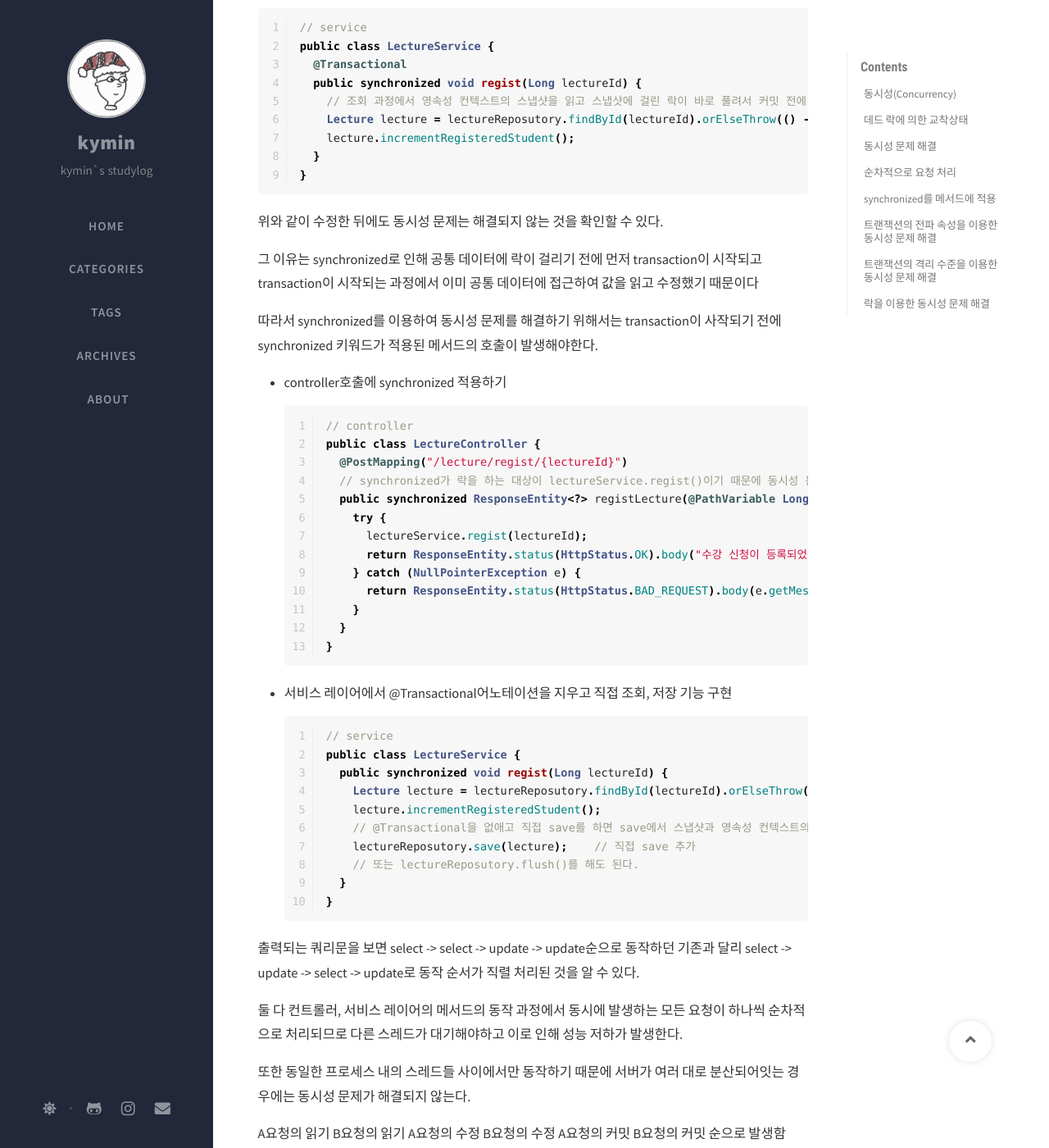
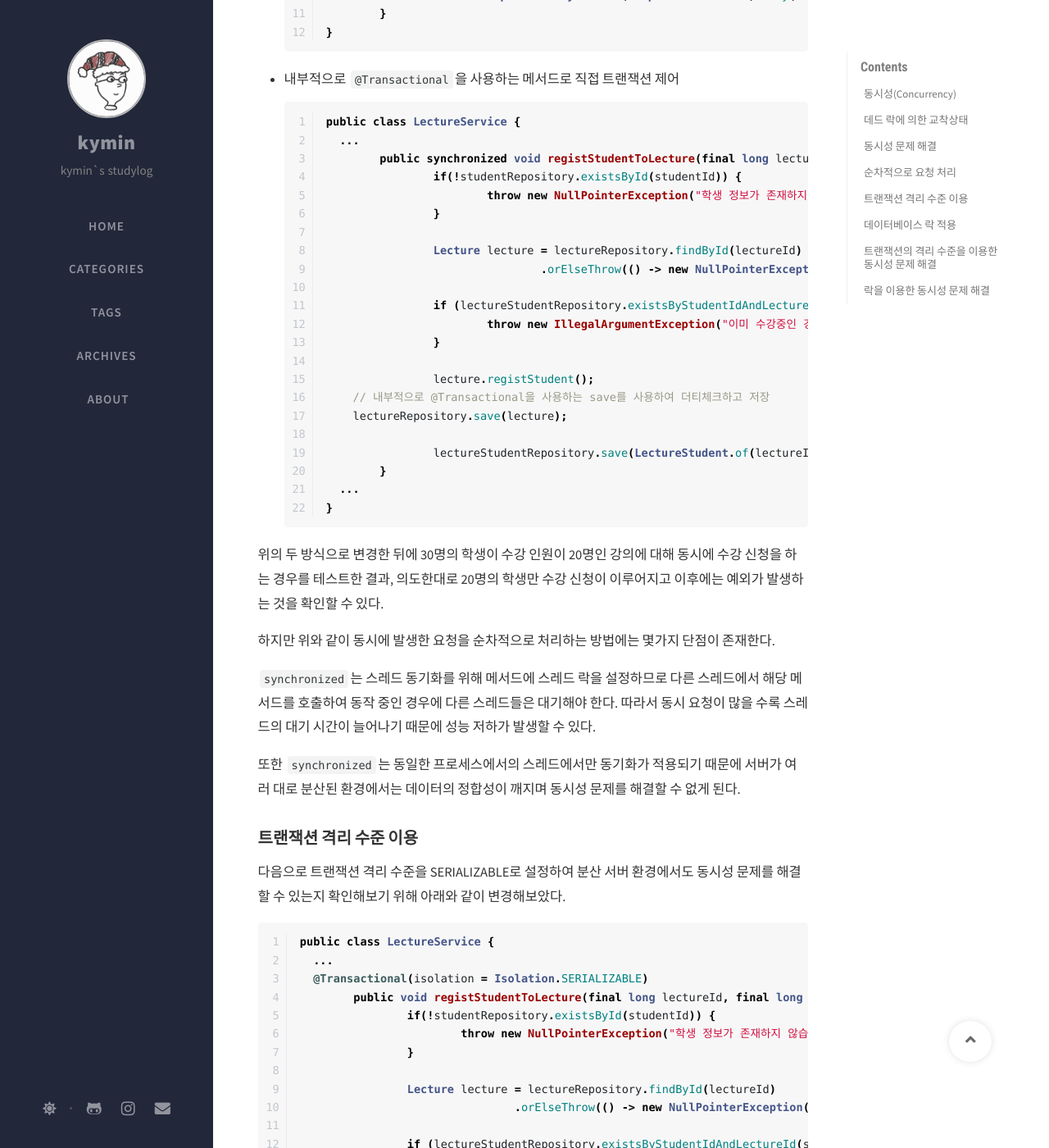
Before and after one commit to Kyoung-M1N/kyoung-M1N.github.io, a Jekyll site: the page built from _posts/spring/2025-02-09-[Spring]concurrency.md, in a window 1280 px wide and 1400 px high, scrolled down 6980 px. Shown: the whole window at 82% size. Built offline with Jekyll 4.4.1, drawn with Linux system fonts in a browser that asks for light colours; nearby versions of some CDN libraries; comment, search, counter and statistics services are not loaded; some of the changed text lies outside the part shown.

Commit message:
docs: 포스트 수정

````diff
--- a/_posts/spring/2025-02-09-[Spring]concurrency.md
+++ b/_posts/spring/2025-02-09-[Spring]concurrency.md
@@ -57,8 +57,9 @@ public class LectureService {
 			throw new IllegalArgumentException("이미 수강중인 강의입니다");
 		}
 
+		lecture.registStudent();
+
 		lectureStudentRepository.save(LectureStudent.of(student, lecture));
-		lecture.registStudent();
 	}
 }
 
@@ -186,6 +187,7 @@ public class LectureStudent {
 
 ```java
 public class LectureService {
+  ...
   @Transactional
 	public synchronized void registStudentToLecture(final long lectureId, final long studentId) {
 		if(!studentRepository.existsById(studentId)) {
@@ -199,9 +201,11 @@ public class LectureService {
 			throw new IllegalArgumentException("이미 수강중인 강의입니다");
 		}
 
+		lecture.registStudent();
+
 		lectureStudentRepository.save(LectureStudent.of(lectureId, studentId));
-		lecture.registStudent();
 	}
+  ...
 }
 ```
 
@@ -221,96 +225,103 @@ public class LectureService {
 
 `synchronized` 키워드가 있음에도 스프링 빈에 등록되어 싱글톤으로 동작하는 `LectureService`의 메서드가 순차적으로 처리되지 않는 이유는 해당 메서드가 트랜잭션 내에서 동작하기 때문이다.
 
-`@Transactional`은 AOP로 동작하게 된다. 따라서 해당 키워드가 존재하는 메서드가 호출되면 AOP프록시가 먼저 메서드의 호출을 가로채고 트랜잭션을 시작한 뒤에 메서드를 실행하게 된다. 이 때 `synchronized`는 AOP 프록시 객체가 담당하는 트랜잭션의 제어가 아닌 해당 키워드가 존재하는 메서드에만 스레드 락을 설정하게 된다. 따라서 여러 스레드에서 동작하는 트랜잭션이 `synchronized` 키워드가 있는 메서드를 순차적으로 처리하더라도, 다른 트랜잭션에서 해당 메서드의 동작이 완료되고 트랜잭션이  커밋되기 전에 메서드가 실행되어 데이터베이스의 값을 읽어오기 때문에 스레드 동기화로 인한 순차 처리의 효과가 완전하게 나타나지 않는 것이다.
+`@Transactional`은 AOP로 동작하게 된다. 따라서 해당 키워드가 존재하는 메서드가 호출되면 AOP프록시가 먼저 메서드의 호출을 가로채고 트랜잭션을 시작한 뒤에 메서드를 실행하게 된다. 이 때 `synchronized`는 AOP 프록시 객체가 담당하는 트랜잭션의 제어가 아닌 해당 키워드가 존재하는 메서드에만 모니터 락을 설정하게 된다. 따라서 여러 스레드에서 동작하는 트랜잭션이 `synchronized` 키워드가 있는 메서드를 순차적으로 처리하더라도, 다른 트랜잭션에서 해당 메서드의 동작이 완료되고 트랜잭션이  커밋되기 전에 메서드가 실행되어 데이터베이스의 값을 읽어오기 때문에 스레드 동기화로 인한 순차 처리의 효과가 완전하게 나타나지 않는 것이다.
+
+> `synchronized` 키워드를 사용하면 공유 자원에 대한 접근을 제어하는 객체인 모니터(Monitor)에 의해 스레드가 모니터 락을 획득 및 반환하며 스레드 동기화가 이루어진다.
 
 즉 A, B트랜잭션이 동작을 하게되는 경우, A 트랜잭션 시작, B 트랜잭션 시작, A가 `synchronized`메서드 호출, B는 A에서 `synchronized`메서드의 동작이 끝날 때 까지 대기 후 호출, A 트랜잭션 커밋, B 트랜잭션 커밋 순으로 동작하여 스레드 동기화를 적용해도 원하는대로 동작하지 않는다.
 
+따라서 `synchronized`를 통해 요청을 순차적으로 처리하기 위해서는 아래와 같이 트랜잭션이 제어되는 부분까지 `synchronized`의 범위에 포함시켜야 한다.
 
+- service의 메서드를 호출하는 controller에서 synchronized 적용하기
 
+  ```java
+  public class LectureController {
+  	private final LectureService lectureService;
+    ...
+    @PostMapping(path = "/{lectureId}/{studentId}")
+  	public synchronized ResponseEntity<String> register(
+  			@PathVariable(name = "lectureId") final long lectureId,
+  			@PathVariable(name = "studentId") final long studentId
+  	) {
+  		lectureService.registStudentToLecture(lectureId, studentId);
+  		return ResponseEntity.status(HttpStatus.CREATED).body("수강신청이 완료되었습니다");
+  	}
+  }
+  ```
 
+- 내부적으로 `@Transactional`을 사용하는 메서드로 직접 트랜잭션 제어
 
+  ```java
+  public class LectureService {
+    ...
+  	public synchronized void registStudentToLecture(final long lectureId, final long studentId) {
+  		if(!studentRepository.existsById(studentId)) {
+  			throw new NullPointerException("학생 정보가 존재하지 않습니다");
+  		}
 
+  		Lecture lecture = lectureRepository.findById(lectureId)
+  				.orElseThrow(() -> new NullPointerException("강의가 존재하지 않습니다"));
 
+  		if (lectureStudentRepository.existsByStudentIdAndLectureId(studentId, lectureId)) {
+  			throw new IllegalArgumentException("이미 수강중인 강의입니다");
+  		}
 
+  		lecture.registStudent();
+      // 내부적으로 @Transactional을 사용하는 save를 사용하여 더티체크하고 저장
+      lectureRepository.save(lecture);
 
+  		lectureStudentRepository.save(LectureStudent.of(lectureId, studentId));
+  	}
+    ...
+  }
+  ```
 
+위의 두 방식으로 변경한 뒤에 30명의 학생이 수강 인원이 20명인 강의에 대해 동시에 수강 신청을 하는 경우를 테스트한 결과, 의도한대로 20명의 학생만 수강 신청이 이루어지고 이후에는 예외가 발생하는 것을 확인할 수 있다.
 
+하지만 위와 같이 동시에 발생한 요청을 순차적으로 처리하는 방법에는 몇가지 단점이 존재한다.
 
+`synchronized`는 스레드 동기화를 위해 메서드에 스레드 락을 설정하므로 다른 스레드에서 해당 메서드를 호출하여 동작 중인 경우에 다른 스레드들은 대기해야 한다. 따라서 동시 요청이 많을 수록 스레드의 대기 시간이 늘어나기 때문에 성능 저하가 발생할 수 있다.
 
-### **synchronized를 메서드에 적용**
+또한 `synchronized`는 동일한 프로세스에서의 스레드에서만 동기화가 적용되기 때문에 서버가 여러 대로 분산된 환경에서는 데이터의 정합성이 깨지며 동시성 문제를 해결할 수 없게 된다.
 
-`synchronized`는 자바에서 지원하는 기능으로 멀티스레드 환경에서 여러 개의 스레드간의 동기화를 진행하기 위해 사용한다.
+### **트랜잭션 격리 수준 이용**
 
-여러 개의 스레드가 하나의 데이터에 접근하여 값을 수정하면 해당 스레드의 동작이 끝나기 전에 다른 스레드에서는 바뀐 데이터의 값을 알 수 없기 때문에 데이터에 접근하여 값을 수정하는 기능을 하는 메서드나 필드에 `synchronized`키워드를 추가하여 쓰레드 간의 데이터 동기화를 진행한다.
-
-`synchronized`키워드를 사용하면
-
-모니터 객체가 공유 자원에 다른 스레드가 접근할 수 없도록 락을 걸어버린다.
-
-자바가 내부적으로 메서드나 필드에 block처리를 하여 다른 스레드에서 접근할 수 없도록 하고 작업이 끝나면 unblock처리를 하여 다른 스레드가 접근 가능하도록 한다.
-
-동기화를 통해 특정 데이터에 block이 걸리면 해당 데이터에 접근하려는 다른 스레드들은 대기 해야하므로 동시 접근이 많아질 수록 성능이 저하될 수 있다.
-
-동시성 문제에 대응하기 위해 서비스의 메서드에 `synchronized`키워드를 추가한다.
+다음으로 트랜잭션 격리 수준을 SERIALIZABLE로 설정하여 분산 서버 환경에서도 동시성 문제를 해결할 수 있는지 확인해보기 위해 아래와 같이 변경해보았다.
 
 ```java
-// service
 public class LectureService {
-  @Transactional
-  public synchronized void regist(Long lectureId) {
-    // 조회 과정에서 영속성 컨텍스트의 스냅샷을 읽고 스냅샷에 걸린 락이 바로 풀려서 커밋 전에 다른 트랜잭션이 스냅샷을 읽는 것이 가능하다.
-    Lecture lecture = lectureReposutory.findById(lectureId).orElseThrow(() -> new NullPointerException("강의가 존재하지 않습니다."));
-    lecture.incrementRegisteredStudent();
-  }
+  ...
+  @Transactional(isolation = Isolation.SERIALIZABLE)
+	public void registStudentToLecture(final long lectureId, final long studentId) {
+		if(!studentRepository.existsById(studentId)) {
+			throw new NullPointerException("학생 정보가 존재하지 않습니다");
+		}
+
+		Lecture lecture = lectureRepository.findById(lectureId)
+				.orElseThrow(() -> new NullPointerException("강의가 존재하지 않습니다"));
+
+		if (lectureStudentRepository.existsByStudentIdAndLectureId(studentId, lectureId)) {
+			throw new IllegalArgumentException("이미 수강중인 강의입니다");
+		}
+
+		lecture.registStudent();
+
+		lectureStudentRepository.save(LectureStudent.of(lectureId, studentId));
+	}
+  ...
 }
 ```
 
-위와 같이 수정한 뒤에도 동시성 문제는 해결되지 않는 것을 확인할 수 있다.
+위와 같이 변경한 뒤에  30명의 학생이 수강 인원이 20명인 강의에 대해 동시에 수강 신청을 하는 경우를 테스트한 결과, 비교적 동시성 처리가 잘 되는듯 하지만 중간에 데드락이 발생한다.
 
-그 이유는 synchronized로 인해 공통 데이터에 락이 걸리기 전에 먼저 transaction이 시작되고 transaction이 시작되는 과정에서 이미 공통 데이터에 접근하여 값을 읽고 수정했기 때문이다
+데드락이 발생하는 이유는 SERIALIZABLE이 실제 트랜잭션의 실행을 직렬로 처리하는 것이 아니라 내부적으로 락이나 트랜잭션 스케줄링 등을 이용하여 트랜잭션들이 순차적으로 실행된 것처럼 보이도록 결과를 직렬화하기 때문이다.
 
-따라서 synchronized를 이용하여 동시성 문제를 해결하기 위해서는 transaction이 사작되기 전에 synchronized 키워드가 적용된 메서드의 호출이 발생해야한다.
+따라서 데이터베이스에 접근하는 과정에서 레코드에 공유락을 설정하고 외래키 제약조건이 설정된 경우와 같이 공유락을 획득한 여러 트랜잭션이 배타적 락으로의 전환을 대기하며 데드락이 발생하여 교착 상태가 발생한다.
 
-- controller호출에 synchronized 적용하기
+또한 SERIALIZABLE은
 
-  ```java
-  // controller
-  public class LectureController {
-    @PostMapping("/lecture/regist/{lectureId}")
-    // synchronized가 락을 하는 대상이 lectureService.regist()이기 때문에 동시성 문제가 해결됨
-    public synchronized ResponseEntity<?> registLecture(@PathVariable Long lectureId) {
-      try {
-        lectureService.regist(lectureId);
-        return ResponseEntity.status(HttpStatus.OK).body("수강 신청이 등록되었습니다.");
-      } catch (NullPointerException e) {
-        return ResponseEntity.status(HttpStatus.BAD_REQUEST).body(e.getMessage());
-      }
-    }
-  }
-  ```
-
-
-
-- 서비스 레이어에서 @Transactional어노테이션을 지우고 직접 조회, 저장 기능 구현
-
-  ```java
-  // service
-  public class LectureService {
-    public synchronized void regist(Long lectureId) {
-      Lecture lecture = lectureReposutory.findById(lectureId).orElseThrow(() -> new NullPointerException("강의가 존재하지 않습니다."));
-      lecture.incrementRegisteredStudent();
-      // @Transactional을 없애고 직접 save를 하면 save에서 스냅샷과 영속성 컨텍스트의 값을 비교 후 바로 flush하는 과정으로 인해 동시성 문제가 해결된다.
-      lectureReposutory.save(lecture);	// 직접 save 추가
-      // 또는 lectureReposutory.flush()를 해도 된다.
-    }
-  }
-  ```
-
-출력되는 쿼리문을 보면 select -> select -> update -> update순으로 동작하던 기존과 달리 select -> update -> select -> update로 동작 순서가 직렬 처리된 것을 알 수 있다.
-
-둘 다 컨트롤러, 서비스 레이어의 메서드의 동작 과정에서 동시에 발생하는 모든 요청이 하나씩 순차적으로 처리되므로 다른 스레드가 대기해야하고 이로 인해 성능 저하가 발생한다.
-
-또한 동일한 프로세스 내의 스레드들 사이에서만 동작하기 때문에 서버가 여러 대로 분산되어잇는 경우에는 동시성 문제가 해결되지 않는다.
+### **데이터베이스 락 적용**
 
 
 
@@ -319,14 +330,6 @@ public class LectureService {
 
 
 A요청의 읽기 B요청의 읽기 A요청의 수정 B요청의 수정 A요청의 커밋 B요청의 커밋 순으로 발생함
-
-synchronized를 적용하여 문제를 해결하려면 트랜잭션이 열리기 이전에 synchronized가 적용되어야함
-
-
-
-synchronized는 동일한 프로세스 내의 스레드에게만 적용되기 때문에 여러 대의 서버가 있는 상황에서는 동일한 데이터베이스에 접근하더라도 다른 프로세스 단위에서 접근하기 때문에 단일 쓰레드만 접근하도록 제한하는 방법으로는 해결할 수 없음
-
-### **트랜잭션의 전파 속성을 이용한 동시성 문제 해결**
 
 트랜잭션의 전파는 트랜잭션이 어떻게 동작할 것인가를 결정하는 방식을 의미한다.
 
@@ -404,4 +407,6 @@ synchronized는 동일한 프로세스 내의 스레드에게만 적용되기
 
 [https://zzang9ha.tistory.com](https://zzang9ha.tistory.com/443)
 
+[https://mangkyu.tistory.com](https://mangkyu.tistory.com/299)
+
 [https://tecoble.techcourse.co.kr](https://tecoble.techcourse.co.kr/post/2023-08-16-concurrency-managing/)
````
